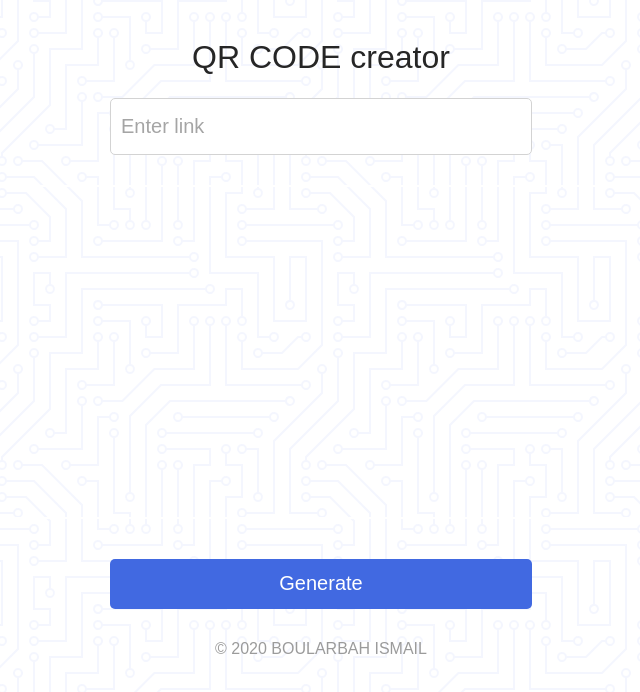
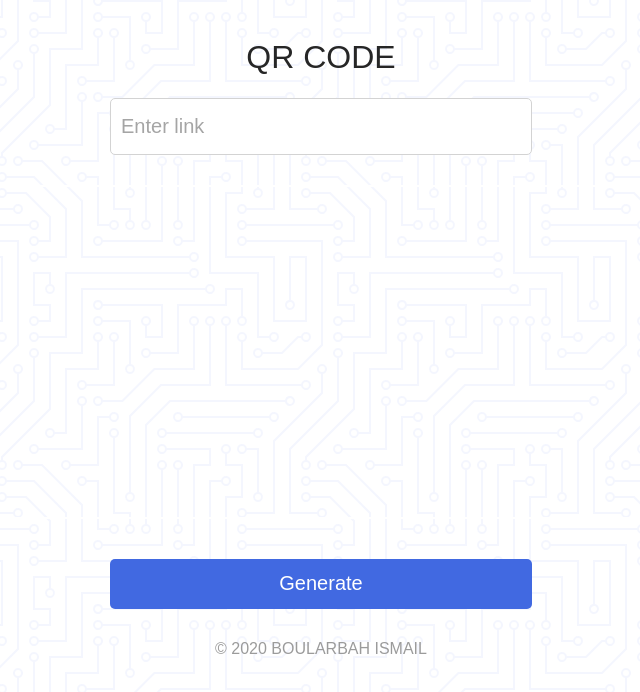
Before and after one commit to boularbahsmail/qrcode-generator, a website: page index.html in a window 1280 px wide. Shown: the whole page, without its empty margins (319-959 px from the left). Drawn offline with Linux system fonts and the light colour scheme.

Commit message:
h1 title

```diff
--- a/index.html
+++ b/index.html
@@ -63,7 +63,7 @@
 <body>
 
         <center>
-            <h1>QR CODE creator</h1>
+            <h1>QR CODE</h1>
         <input type="text" id="qr-data" placeholder="Enter link" /><br>
 
         <div id="qrcode"></div>
```
